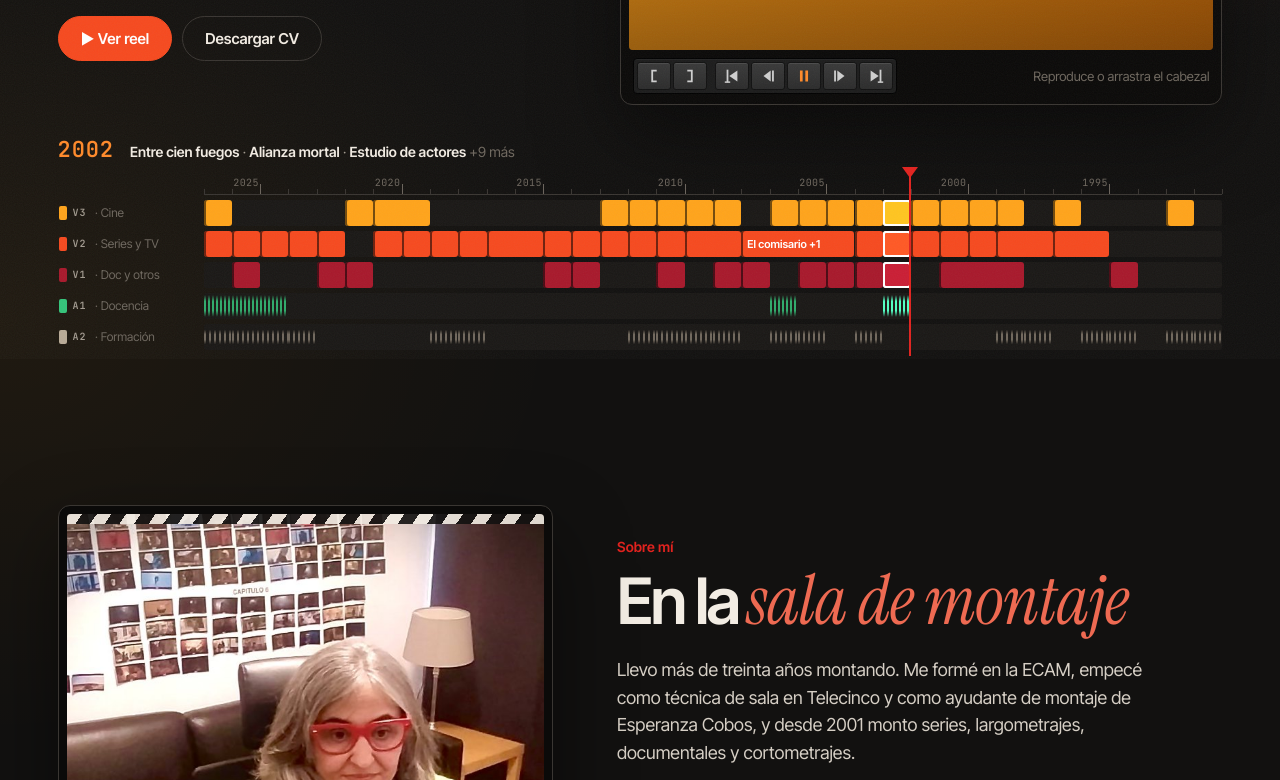
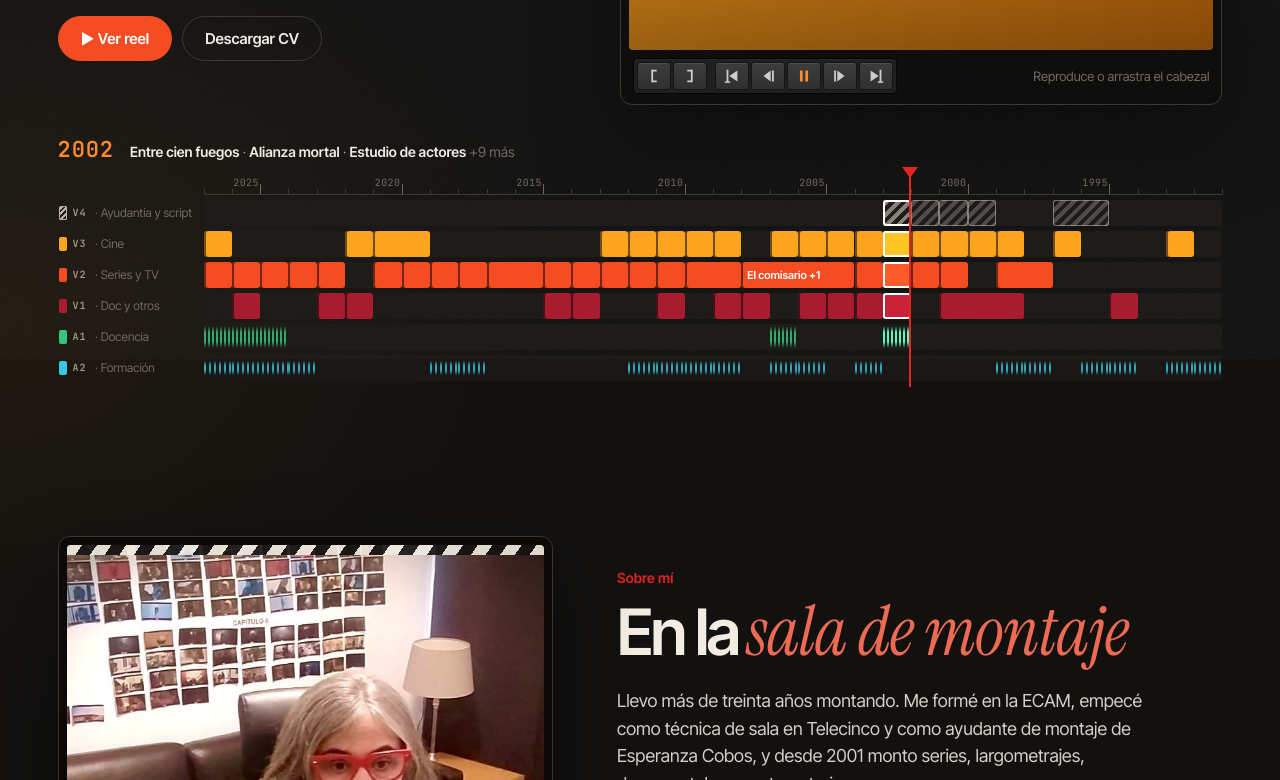
Before and after one commit to MartaSalas-create/APP-DESGLOSES-MONTAJE, a plain HTML site: page web-martasalas-montaje/index.html in a window 1280 px wide. Shown: the part 441-1221 px from the top of the page. Drawn offline with Linux system fonts and the light colour scheme.

Commit message:
Web sala de montaje: pista V4 de ayudantía y script, A2 en cian
Ayudante de montaje y script salen de V2 a su propia pista (V4), con
clips rayados en gris para distinguirlos del montaje. Formación (A2)
pasa a cian.

Co-Authored-By: Claude Opus 5.5 <noreply@anthropic.com>
Claude-Session: https://claude.ai/code/session_01TyD3Qguyxc2V4AgbaJYQHS

```diff
--- a/web-martasalas-montaje/css/site.css
+++ b/web-martasalas-montaje/css/site.css
@@ -163,17 +163,23 @@ em { font-family: var(--serif); font-style: italic; font-weight: 400; color: var
 .career-now b { color: var(--text); font-weight: 600; }
 .career-now i { color: var(--dim); font-style: normal; }
 .career-grid { display: grid; grid-template-columns: 136px 1fr; gap: 10px; }
-.career-labels { display: grid; grid-template-rows: 20px repeat(5, 26px); gap: 5px; color: var(--dim); font-size: 10px; letter-spacing: .08em; }
+.career-labels { display: grid; grid-template-rows: 20px repeat(6, 26px); gap: 5px; color: var(--dim); font-size: 10px; letter-spacing: .08em; }
 .career-labels > span { display: flex; align-items: center; }
 /* Colores de pista: un solo color por pista, separados por un filo oscuro */
 .career { --trk-cine: var(--c1); --trk-cine-ink: #2a1600; --trk-series: var(--c3); --trk-series-ink: #fff; --trk-doc: var(--c5); --trk-doc-ink: #fff;
-  --trk-wave: var(--wave); --trk-train: #b9ab97; }
+  --trk-wave: var(--wave); --trk-train: #38c6e0; --trk-assist: #b9b1a6; }
 .trk-btn { display: flex; align-items: center; gap: 6px; padding: 0 6px; margin-left: -6px; border: 1px solid transparent; border-radius: 4px; background: none;
   color: inherit; font: inherit; letter-spacing: inherit; white-space: nowrap; cursor: pointer; text-align: left; transition: opacity .2s, border-color .2s; }
 .trk-btn:hover { border-color: var(--line-2); }
 .trk-sw { width: 8px; height: 14px; border-radius: 2px; flex: none; background: var(--sw); }
 .trk-btn.t-cine { --sw: var(--trk-cine); } .trk-btn.t-series { --sw: var(--trk-series); } .trk-btn.t-doc { --sw: var(--trk-doc); }
 .trk-btn.t-wave { --sw: var(--trk-wave); } .trk-btn.t-train { --sw: var(--trk-train); }
+.trk-btn.t-assist { --sw: repeating-linear-gradient(-45deg, var(--trk-assist) 0 2px, transparent 2px 4px); }
+.trk-btn.t-assist .trk-sw { box-shadow: inset 0 0 0 1px var(--trk-assist); }
+/* Ayudantía y script: rayas y contorno, para distinguirlo del montaje */
+.t-assist .cclip { background: repeating-linear-gradient(-45deg, rgba(185,177,166,.32) 0 4px, transparent 4px 8px); color: var(--text);
+  box-shadow: inset 0 0 0 1px rgba(185,177,166,.6); }
+.t-assist .cclip.on { box-shadow: inset 0 0 0 2px #fff; background: repeating-linear-gradient(-45deg, rgba(185,177,166,.55) 0 4px, transparent 4px 8px); }
 .trk-btn.is-off { opacity: .35; }
 .trk-btn.is-off .trk-sw { background: transparent; box-shadow: inset 0 0 0 1px var(--sw); }
 .ctrack.is-off { opacity: .18; filter: grayscale(1); }
@@ -189,7 +195,7 @@ em { font-family: var(--serif); font-style: italic; font-weight: 400; color: var
 .ruler i { position: absolute; bottom: 0; width: 1px; height: 5px; background: var(--line-2); }
 .ruler i.big { height: 10px; background: #6b645c; }
 .ruler span { position: absolute; top: 0; transform: translateX(-50%); }
-.career-tracks { display: grid; grid-template-rows: repeat(5, 26px); gap: 5px; }
+.career-tracks { display: grid; grid-template-rows: repeat(6, 26px); gap: 5px; }
 .ctrack { position: relative; background: var(--ink-2); border-radius: 3px; }
 .cclip { position: absolute; top: 0; bottom: 0; border-radius: 3px; padding: 0 6px; font: 600 11px/26px var(--sans); color: #fff; white-space: nowrap; overflow: hidden;
   box-shadow: inset -2px 0 0 rgba(0,0,0,.35); transition: filter .15s; }
@@ -205,7 +211,7 @@ em { font-family: var(--serif); font-style: italic; font-weight: 400; color: var
   -webkit-mask: linear-gradient(transparent 8%, #000 32%, #000 68%, transparent 92%); mask: linear-gradient(transparent 8%, #000 32%, #000 68%, transparent 92%); }
 .t-wave .cclip.on { filter: brightness(1.6); box-shadow: none; opacity: 1; }
 /* Formación: forma de onda más tenue, en arena, para distinguirla de la docencia */
-.t-train .cclip { background: repeating-linear-gradient(90deg, var(--trk-train) 0 2px, transparent 2px 5px); box-shadow: none; font-size: 0; opacity: .55;
+.t-train .cclip { background: repeating-linear-gradient(90deg, var(--trk-train) 0 2px, transparent 2px 5px); box-shadow: none; font-size: 0; opacity: .8;
   -webkit-mask: linear-gradient(transparent 22%, #000 40%, #000 60%, transparent 78%); mask: linear-gradient(transparent 22%, #000 40%, #000 60%, transparent 78%); }
 .t-train .cclip.on { opacity: 1; filter: brightness(1.3); box-shadow: none; }
 .career-head { position: absolute; top: -4px; bottom: -6px; width: 2px; margin-left: -1px; background: var(--head); left: 100%; outline: none; cursor: grab; z-index: 2; }
--- a/web-martasalas-montaje/js/site.js
+++ b/web-martasalas-montaje/js/site.js
@@ -88,8 +88,9 @@
   };
   var listRows = function (arr, cat) { return arr.map(function (r) { var y = yearsOf(r[0]); return { a: y[0], b: y[1], t: r[1], d: r[2], cat: cat }; }); };
   var TRACKS = [
+    { id: "assist", lab: "V4 · Ayudantía y script", items: pick(["Ayudante de montaje", "Script"]) },
     { id: "cine", lab: "V3 · Cine", items: pick(["Largometrajes y TV movies", "Cortometrajes"]) },
-    { id: "series", lab: "V2 · Series y TV", items: pick(["Series de ficción", "Programas de TV", "Ayudante de montaje", "Script"]) },
+    { id: "series", lab: "V2 · Series y TV", items: pick(["Series de ficción", "Programas de TV"]) },
     { id: "doc", lab: "V1 · Doc y otros", items: pick(["Documental y reportaje", "Musical", "Publicidad", "Otros"]) },
     { id: "wave", lab: "A1 · Docencia", items: listRows(D.teaching, "Docencia") },
     { id: "train", lab: "A2 · Formación", items: listRows(D.training, "Formación") }
@@ -142,7 +143,8 @@
     series: "linear-gradient(135deg, #f64a1f, #a8192c)",
     doc: "linear-gradient(135deg, #a8192c, #4a0b14)",
     wave: "linear-gradient(135deg, #1f5a3c, #0f1f17)",
-    train: "linear-gradient(135deg, #4a443c, #1a1816)"
+    train: "linear-gradient(135deg, #1b6f80, #0d2a31)",
+    assist: "linear-gradient(135deg, #5b5650, #1f1d1b)"
   };
   var CAT_LABEL = { "Largometrajes y TV movies": "Largometraje", "Series de ficción": "Serie de ficción", "Documental y reportaje": "Documental",
     "Cortometrajes": "Cortometraje", "Programas de TV": "Programa de TV", "Ayudante de montaje": "Ayudante de montaje" };
```
